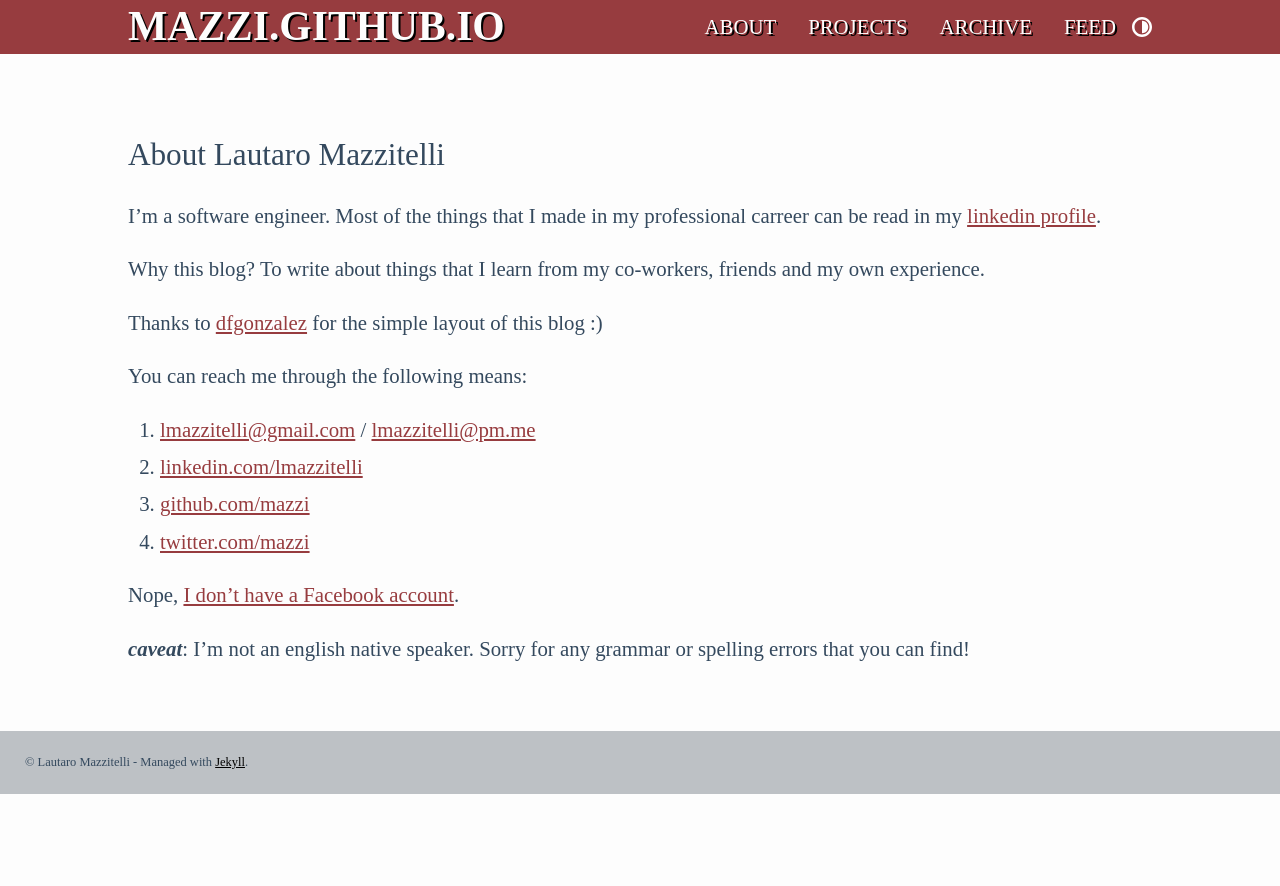
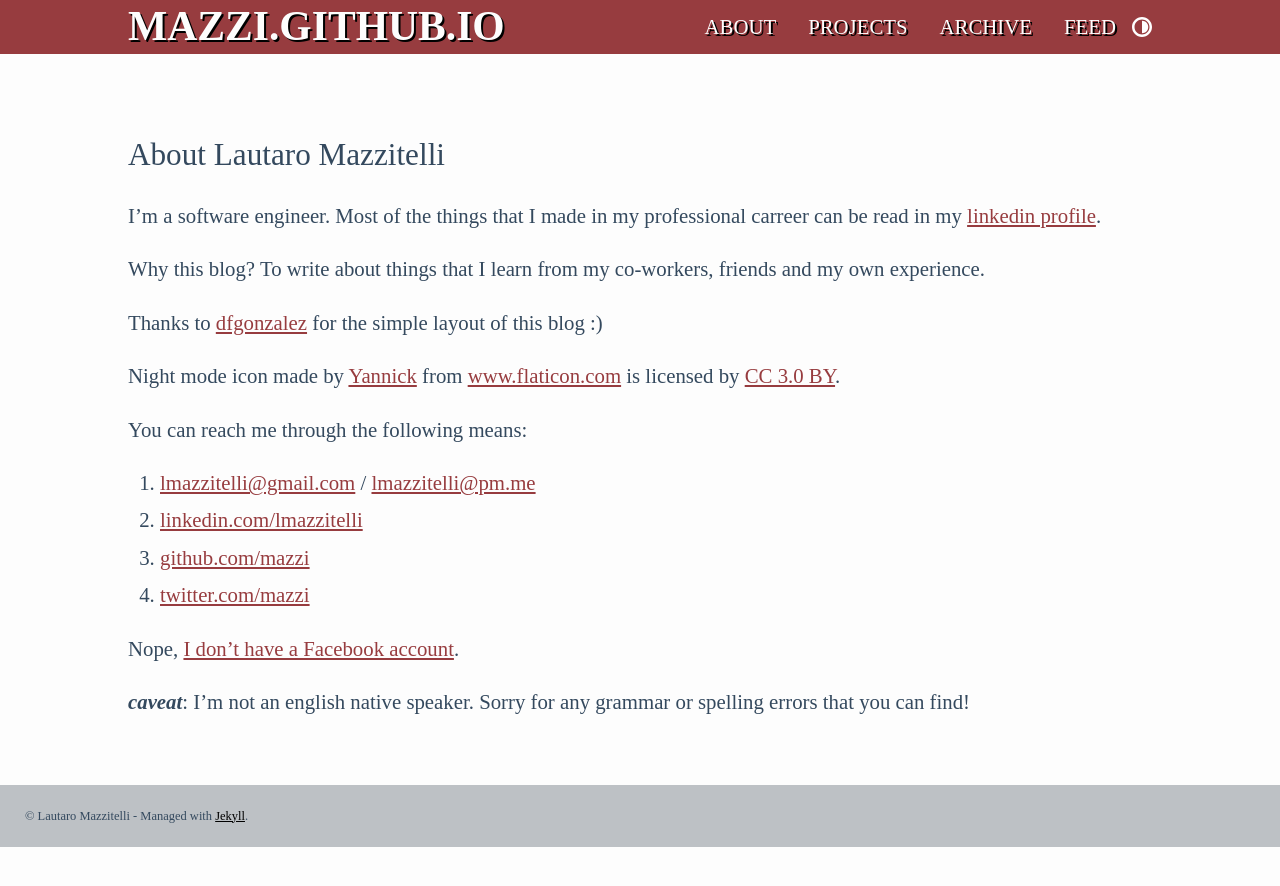
Before and after one commit to mazzi/mazzi.github.com, a Jekyll site: the page built from about.md, in a window 1280 px wide. Shown: the top 886 px of the page. Built offline with Jekyll 4.4.1, drawn with Linux system fonts in a browser that asks for light colours.

Commit message:
Icon author mention.

```diff
--- a/about.md
+++ b/about.md
@@ -10,6 +10,8 @@ Why this blog? To write about things that I learn from my co-workers, friends an
 
 Thanks to [dfgonzalez](http://www.dfgonzalez.com.ar) for the simple layout of this blog :)
 
+Night mode icon made by [Yannick](https://www.flaticon.com/authors/yannick) from [www.flaticon.com](https://www.flaticon.com/) is licensed by [CC 3.0 BY](http://creativecommons.org/licenses/by/3.0/).
+
 You can reach me through the following means:
 
 1. <lmazzitelli@gmail.com> / <lmazzitelli@pm.me>
```
